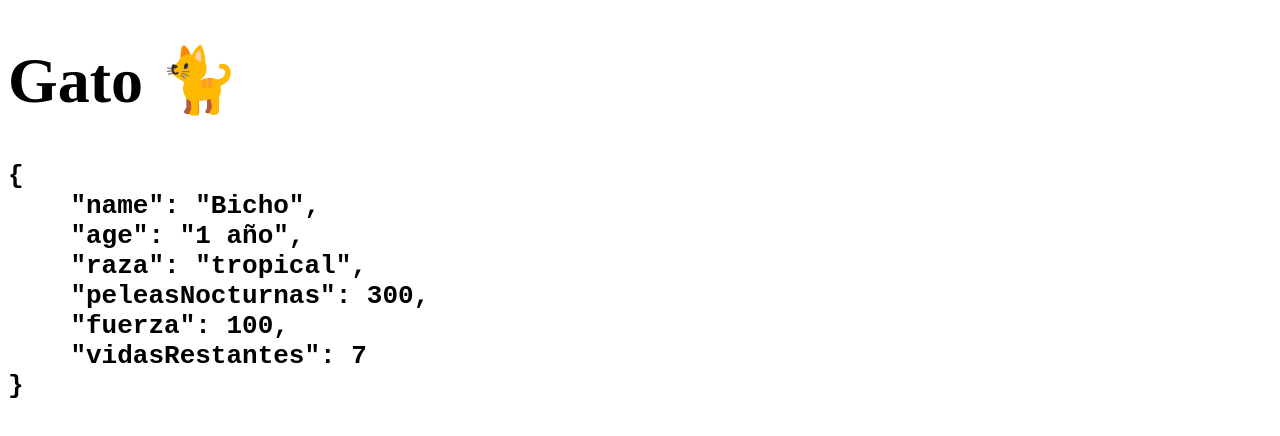
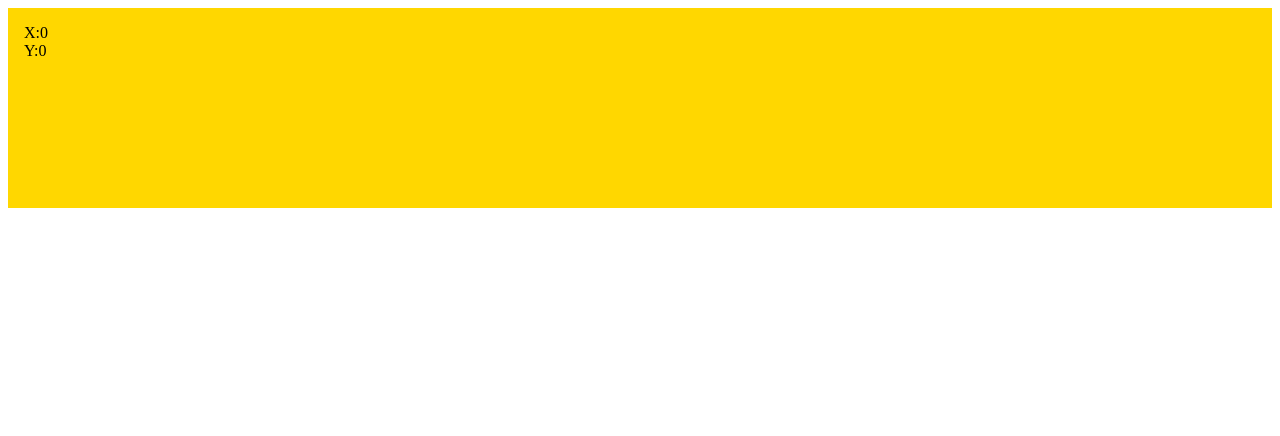
Before and after one commit to JPLozanoE/react-fundamentos, a React (Create React App) app: page / in a window 1280 px wide. Shown: the top 436 px of the page. Built offline with nearby package versions, Linux system fonts and the light colour scheme.

Commit message:
onMouseMove

```diff
--- a/src/App.js
+++ b/src/App.js
@@ -1,43 +1,44 @@
 import React from 'react';
 import { Component } from 'react';
+// Práctica paike de eventos de REact. se trabaja con el evento
+const styles=
+{
+    height: '200px',
+    background: 'gold',
+    padding: '1em',
+    boxSizing: 'border-box'
+}
 
-//Práctic con componente spread y maneras de actualizar el estado.
+class App extends Component {
 
-    const Gato =(props) =>
-    (
-        <div>
-            <h1>Gato 🐈</h1>
-            <pre>
-                {JSON.stringify(props,null,4)}
-            </pre>
-        </div>
-    )
+    state={
+        x:0,
+        y:0
+    }
+
+    manejador = (event) =>
+    {
+        // console.log(event)
+        this.setState({
+            x:event.clientX,
+            y:event.clientY
+        })
+    }
+
+    render()
+    {
+        return (
+            <div style={styles}
+            onMouseMove={this.manejador}>
+            <div>
+            X:{this.state.x}
+            </div>
+            <div>
+            Y:{this.state.y}
+            </div>
+            </div>
 
 
-class App extends Component {
-    state=
-    {
-        fuerza:100,
-        vidasRestantes:7,
-        name:'Bicho'
-    }
-    render()
-    {
-        const otrosDatos =
-        {
-            raza: 'tropical',
-            peleasNocturnas:300
-        }
-
-        return (
-            <div>
-                <h1><Gato
-                name='Garfield'
-                age='1 año'
-                {...otrosDatos}
-                {...this.state}
-                /></h1>
-            </div>
         )
     }
 }
```
